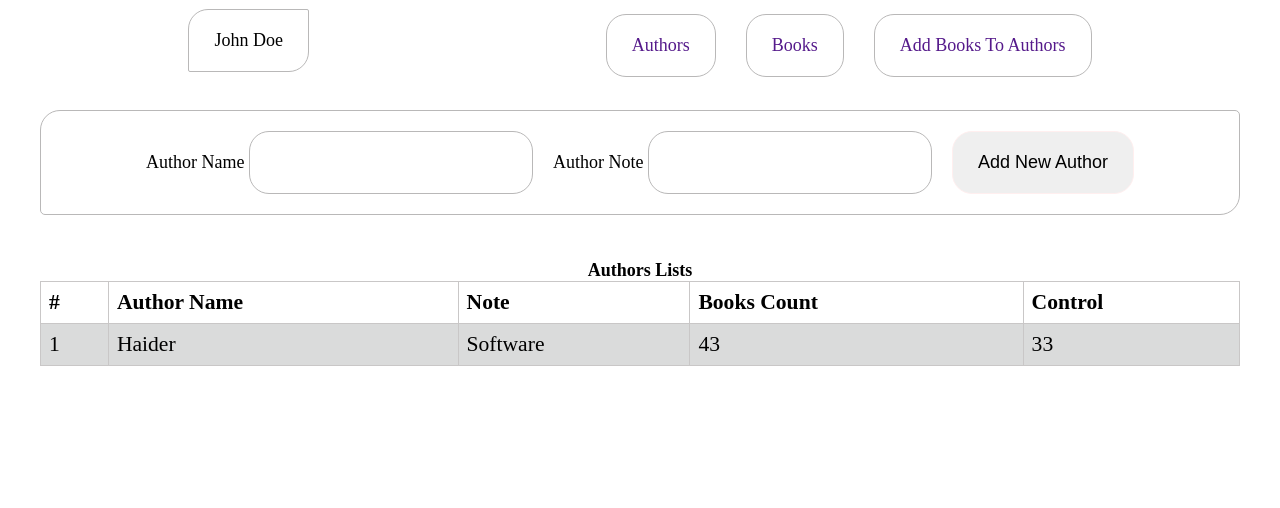
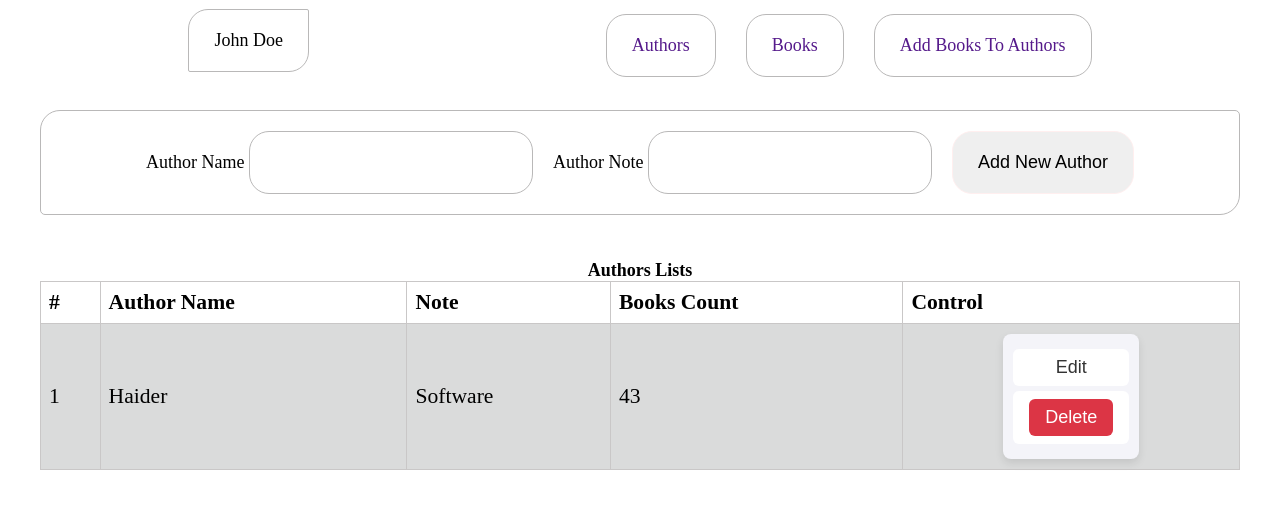
Before and after one commit to HaiderRazzaq/css, a plain HTML site: page author_book/index.html in a window 1280 px wide. Drawn offline with Linux system fonts and the light colour scheme.

Commit message:
authors done

```diff
--- a/author_book/css/style.css
+++ b/author_book/css/style.css
@@ -88,14 +88,17 @@ section.add-authors div.main form.add-authors-form input.submit:hover {
     border-radius: 20px;
     padding: 20px 25px;
 }
-section.authors{
+
+section.authors {
     margin-top: 50px;
 }
-h1{
+
+h1 {
     text-align: center;
     margin-top: 20px;
 
 }
+
 table {
     border-collapse: collapse;
     width: 100%;
@@ -117,3 +120,62 @@ tr.table-data:hover {
     font-weight: bolder;
     background-color: #9ce2e2;
 }
+
+.td-control {
+    text-align: center;
+    padding: 10px;
+}
+
+.cont-list {
+    display: inline-block;
+    background-color: #f4f4f9;
+    padding: 10px;
+    border-radius: 8px;
+    box-shadow: 0 4px 8px rgba(0, 0, 0, 0.1);
+}
+
+.ul-cont {
+    list-style: none;
+    padding: 0;
+    margin: 0;
+}
+
+.ul-cont a {
+    text-decoration: none;
+    color: #333;
+    display: block;
+}
+
+.cont-item-list {
+    padding: 8px 16px;
+    margin: 5px 0;
+    background-color: #fff;
+    border-radius: 6px;
+    transition: background-color 0.3s, transform 0.3s;
+    cursor: pointer;
+    font-family: 'Arial', sans-serif;
+    font-weight: 500;
+}
+
+.cont-item-list:hover {
+    background-color: #007bff;
+    color: #fff;
+    transform: scale(1.05);
+}
+
+input.delete {
+    background-color: #dc3545;
+    color: #fff;
+    border: none;
+    padding: 8px 16px;
+    border-radius: 6px;
+    cursor: pointer;
+    font-family: 'Arial', sans-serif;
+    font-weight: 500;
+    transition: background-color 0.3s, transform 0.3s;
+}
+
+input.delete:hover {
+    background-color: #c82333;
+    transform: scale(1.05);
+}
--- a/author_book/index.html
+++ b/author_book/index.html
@@ -49,7 +49,7 @@
     <!-- authors Table -->
     <section class="authors">
         <div class="table-main">
-            <h1 >Authors Lists</h1>
+            <h1>Authors Lists</h1>
             <table class="mainT">
                 <tr>
                     <th>#</th>
@@ -63,7 +63,23 @@
                     <td>Haider</td>
                     <td>Software</td>
                     <td>43</td>
-                    <td>33</td>
+                    <td class="td-control">
+                        <div class="cont-list">
+                            <ul class="ul-cont">
+                                <a href="http://">
+                                    <li class="cont-item-list">
+                                        Edit
+                                    </li>
+                                </a>
+                                <li class="cont-item-list">
+                                    <form action="" method="post">
+                                        <input class="delete" type="submit" value="Delete">
+                                    </form>
+                                </li>
+                            </ul>
+                        </div>
+
+                    </td>
                 </tr>
             </table>
 
```
Also changed, not shown: author_book/assets/trash.png (added).
